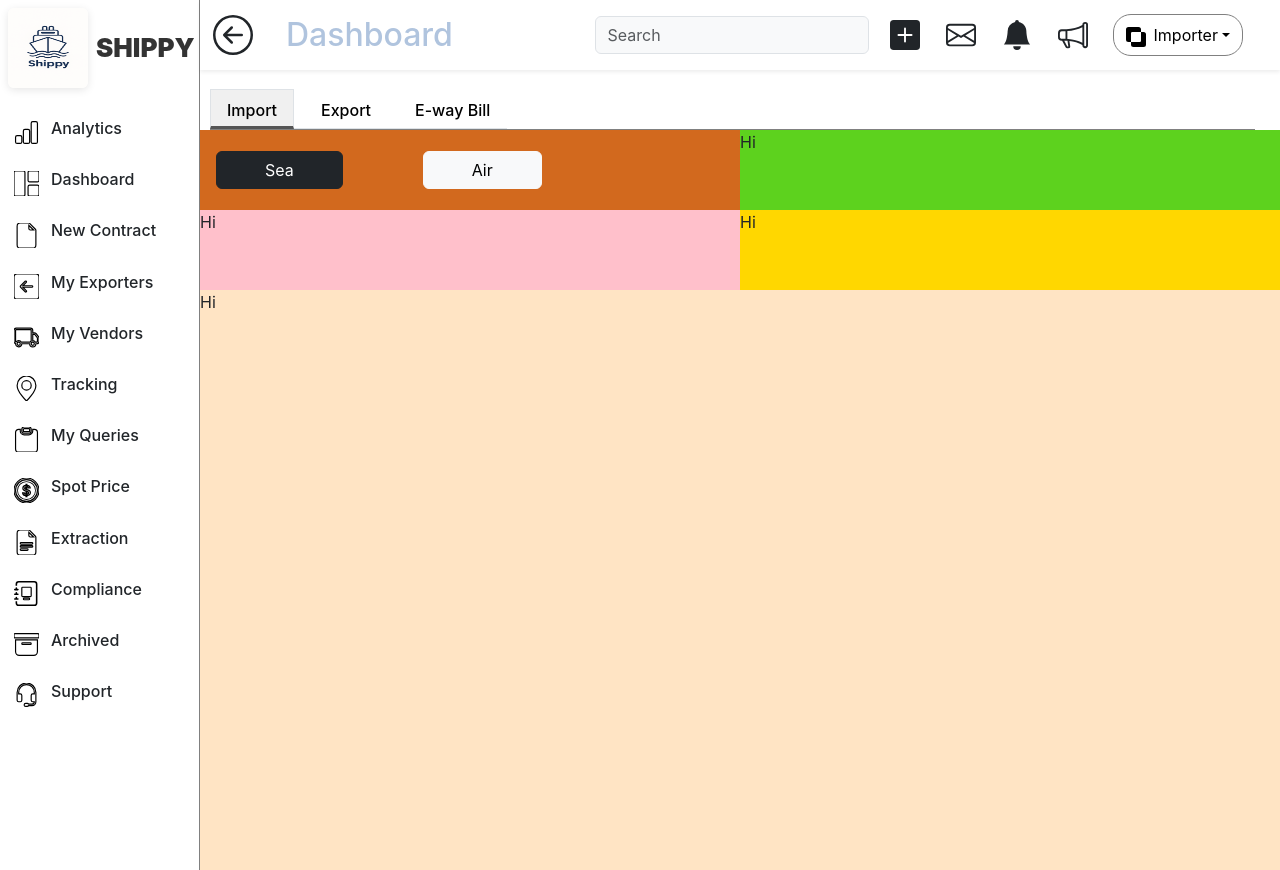
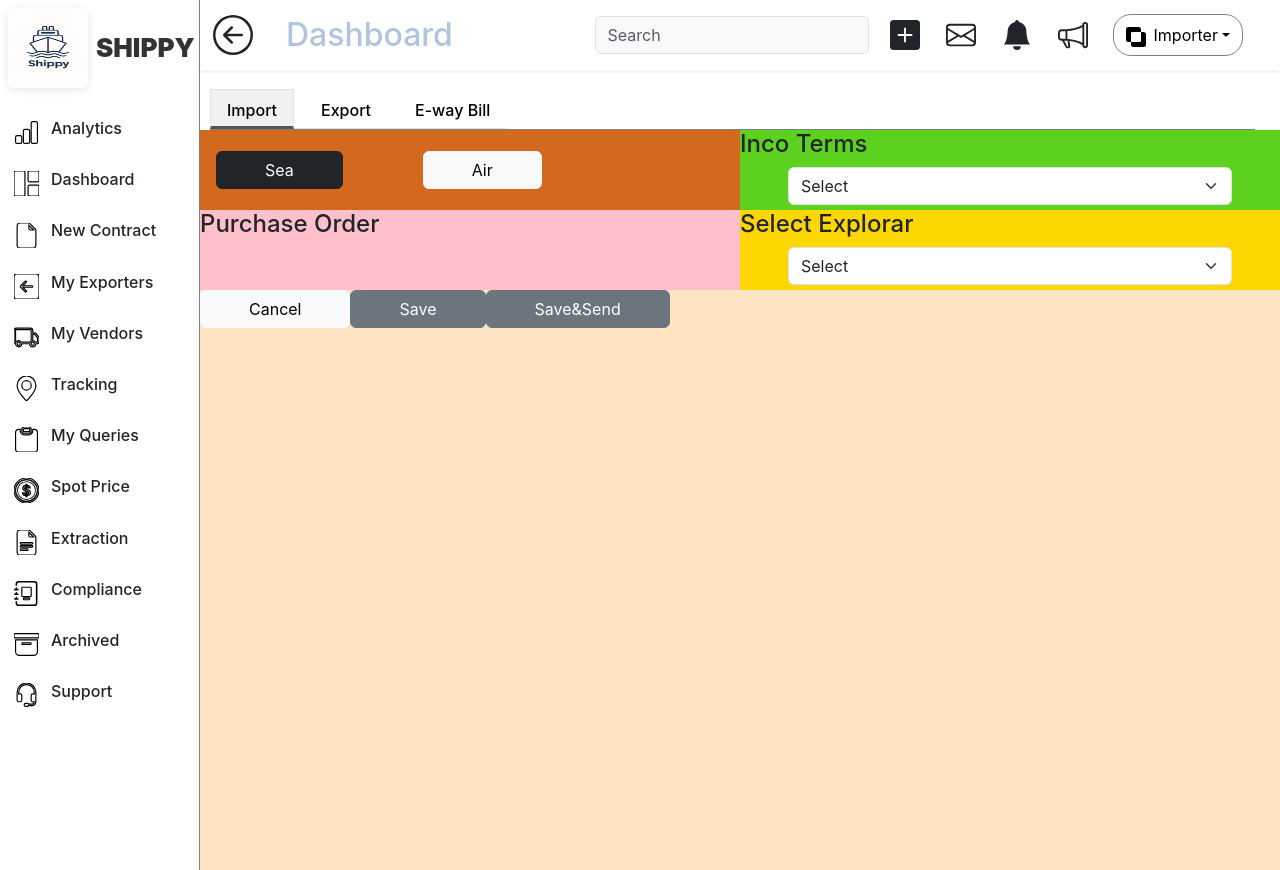
Before and after one commit to yoshwithakaram/shippy-project, a React (Vite) app: page /newcontract in a window 1280 px wide. Built offline with nearby package versions, Linux system fonts and the light colour scheme.

Commit message:
Newcontract page is did

```diff
--- a/src/pages/Newcontract.jsx
+++ b/src/pages/Newcontract.jsx
@@ -16,16 +16,36 @@ function Newcontract() {
                     <div className="btn btn-light px-5">Air</div>
                 </div>
                 <div className="newcontract-top-right">
-                    Hi
+                    <h4>Inco Terms</h4>
+                    <div className='dropdown px-5'>
+                    <Form.Select aria-label="Default select example">
+                        <option>Select </option>
+                        <option value="1">FOB</option>
+                        <option value="2">CFR</option>
+                        <option value="3">CIF</option>
+                    </Form.Select>
+                    </div>
                 </div>
                 <div className="newcontract-middle-left">
-                    Hi
+                    <h4>Purchase Order</h4>
                 </div>
                 <div className="newcontract-middle-right">
-                    Hi
+                    <h4>Select Explorar</h4>
+                    <div className='dropdown px-5'>
+                    <Form.Select aria-label="Default select example">
+                        <option>Select </option>
+                        <option value="1">Exporter 2</option>
+                        <option value="2">Test User19</option>
+                        <option value="3">Verve Greens</option>
+                    </Form.Select>
+                    </div>
                 </div>
                 <div className="newcontract-bottom">
-                    Hi
+                    <div className='buttons'>
+                        <div className='btn btn-light px-5'>Cancel</div>
+                        <div className='btn btn-secondary px-5'>Save</div>
+                        <div className='btn btn-secondary px-5'>Save&Send</div>
+                    </div>
                 </div>
             </div>
         </div>
```
